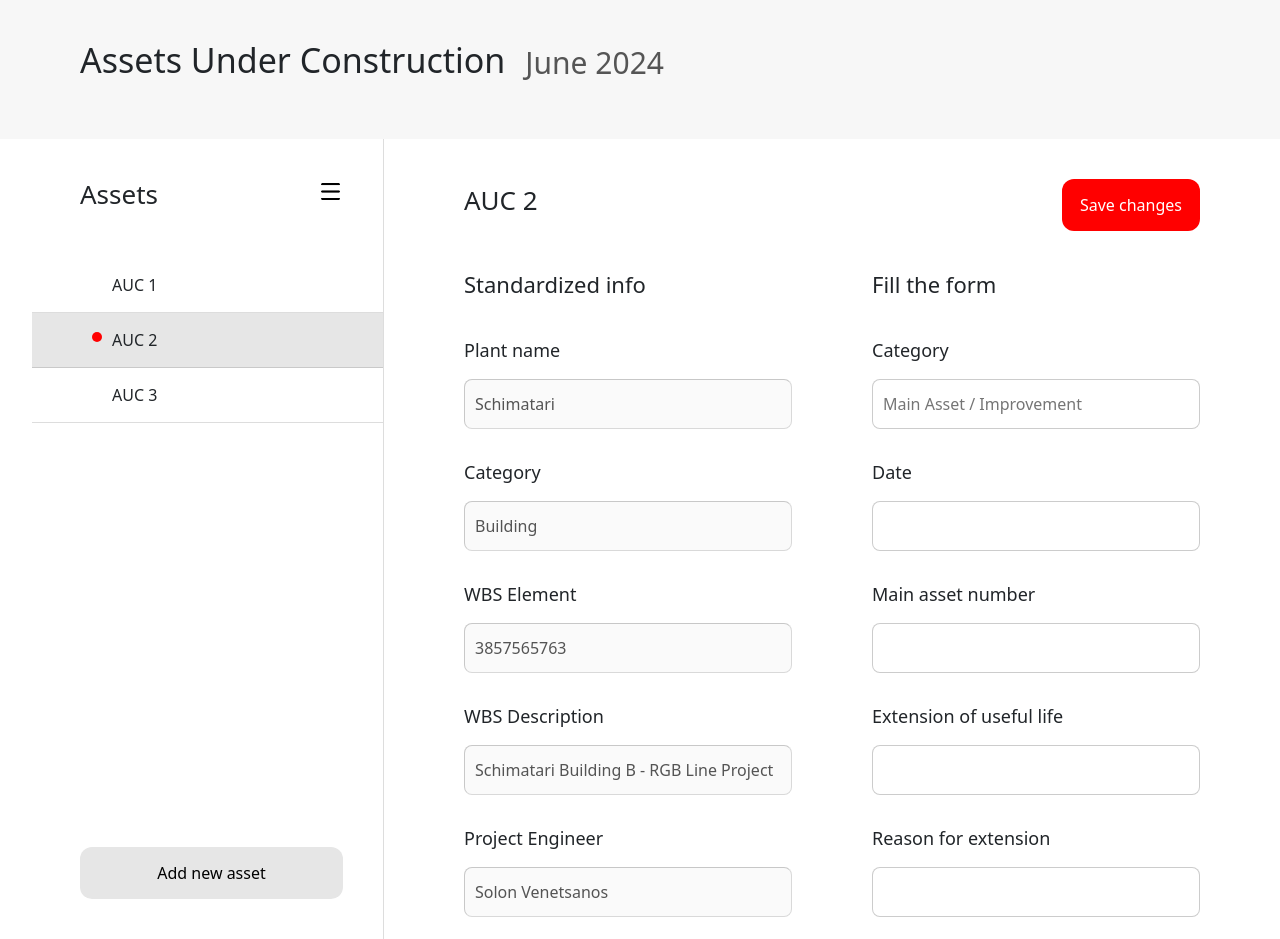
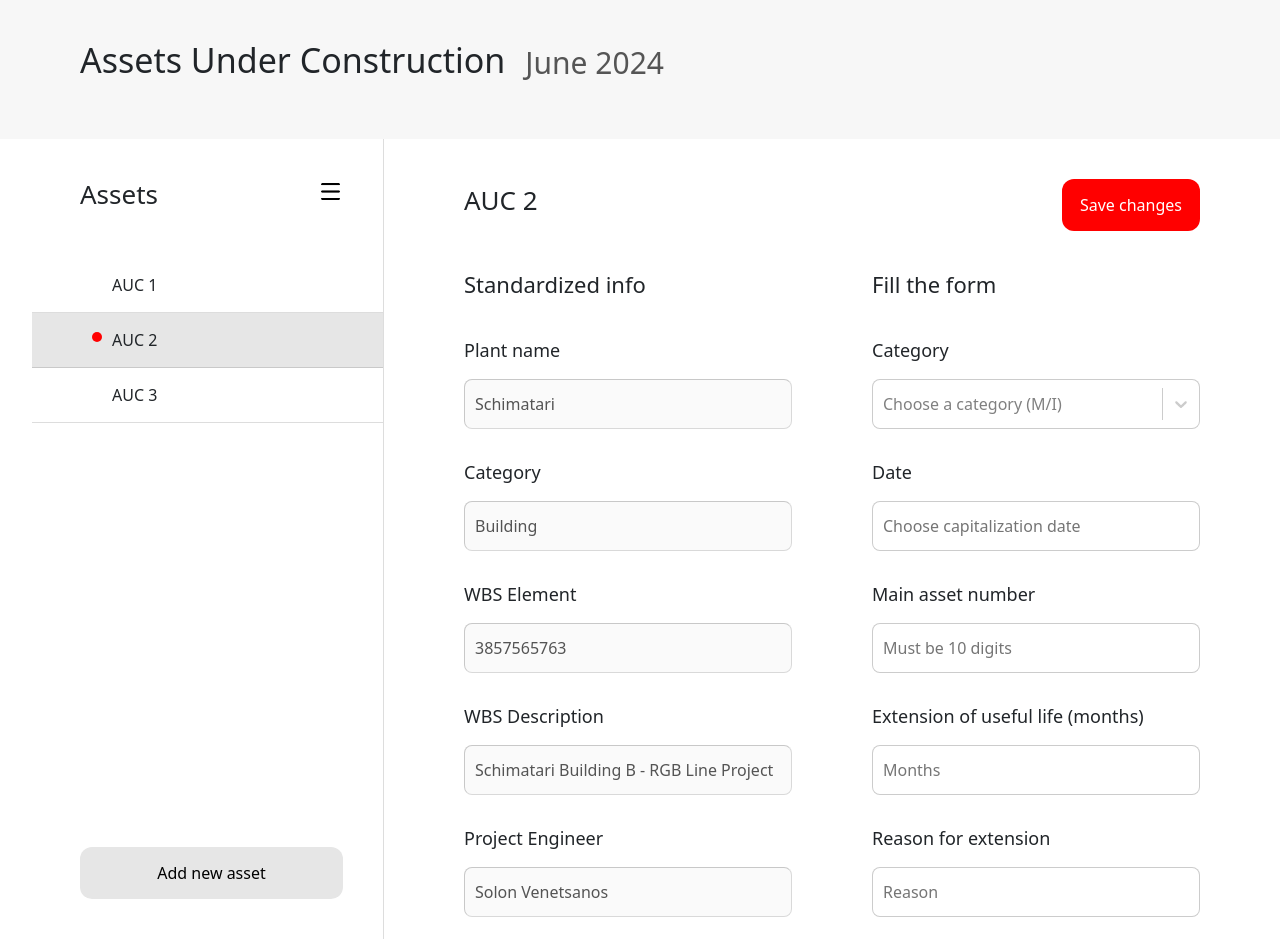
Before and after one commit to AMISTheProject/AMIS, a React (Create React App) app: page /auc in a window 1280 px wide. Shown: the part 120-1059 px from the top of the page. Built offline with nearby package versions, Linux system fonts and the light colour scheme.

Commit message:
Add prefixed and free to fill fields in AUC page

```diff
--- a/src/assets/style/styles.css
+++ b/src/assets/style/styles.css
@@ -274,8 +274,8 @@
 }
 
 .auc-page {
-    height: 100%;
     width: 70%;
+    overflow-y: scroll;
 }
 
 .asset-screen-container {
@@ -917,3 +917,17 @@
     80% {transform: scaleX(1.1) scaleY(1.1);}
     100% {transform: scaleX(0) scaleY(0);}
   }
+
+  .footer-buttons {
+    display:flex;
+    flex-direction: row;
+    justify-content: space-between;
+}
+
+#group-icon {
+    cursor: pointer;
+}
+
+#group-icon:active {
+    opacity: 0.7;
+}
--- a/src/screens/AssetScreen.js
+++ b/src/screens/AssetScreen.js
@@ -1,7 +1,23 @@
 import '../assets/style/styles.css';
 import { PrimaryButton } from '../components/PrimaryButton';
+import { DropdownList } from '../components/DropdownList';
 
 export const AssetScreen = ({title}) => {
+
+    const categoryOptions= [
+        { value: 'main-asset', label: 'Main Asset' },
+        { value: 'improvement', label: 'Improvement' }
+    ]
+
+    const assetSuperNumbers = [
+        {value:'1616454461', label: '1616454461'},
+        {value:'1616454462', label: '1616454462'},
+        {value:'1616454463', label: '1616454463'},
+        {value:'1616454464', label: '1616454464'},
+        {value:'1616454465', label: '1616454465'},
+        {value:'1616454466', label: '1616454466'}
+    ]
+
     return (
         <div className='asset-screen-container'>
             <div className='asset-screen-title-container'>
@@ -38,36 +54,109 @@ export const AssetScreen = ({title}) => {
                             <label className='asset-screen-input-label' for="proj-eng">Project Engineer</label>
                             <input className='asset-screen-input-field-prefixed' type="text" id="proj-eng" name="proj-eng" value='Solon Venetsanos' disabled='true'></input>
                         </div>
+
+                        <div className='asset-screen-input-container'>
+                            <label className='asset-screen-input-label' for="proj-eng">Cost Center</label>
+                            <input className='asset-screen-input-field-prefixed' type="text" id="cost-center" name="cost-center" value='ATH1105 ' disabled='true'></input>
+                        </div>
+
+                        <div className='asset-screen-input-container'>
+                            <label className='asset-screen-input-label' for="proj-eng">Currency</label>
+                            <input className='asset-screen-input-field-prefixed' type="text" id="currency" name="currency" value='EURO (€)' disabled='true'></input>
+                        </div>
+
+                        <div className='asset-screen-input-container'>
+                            <label className='asset-screen-input-label' for="proj-eng">Book Value</label>
+                            <input className='asset-screen-input-field-prefixed' type="text" id="currency" name="currency" value='13.345,45 €' disabled='true'></input>
+                        </div>
+
+                        <div className='asset-screen-input-container'>
+                            <label className='asset-screen-input-label' for="proj-eng">Purchase Order (PO)</label>
+                            <input className='asset-screen-input-field-prefixed' type="text" id="purchase-order" name="purchase-order" value='459688721' disabled='true'></input>
+                        </div>
+
+                        <div className='asset-screen-input-container'>
+                            <label className='asset-screen-input-label' for="proj-eng">PO Line</label>
+                            <input className='asset-screen-input-field-prefixed' type="text" id="po-line" name="po-line" value='3' disabled='true'></input>
+                        </div>
+
+                        <div className='asset-screen-input-container'>
+                            <label className='asset-screen-input-label' for="proj-eng">PO Line Description</label>
+                            <input
+                            className='asset-screen-input-field-prefixed' type="text" id="po-line-desc" name="po-line-desc" value='Returnable Glass Bottle line (RGB)' disabled='true'></input>
+                        </div>
+
+                        <div className='asset-screen-input-container'>
+                            <label className='asset-screen-input-label' for="proj-eng">Estimated completion date based on RFA</label>
+                            <input
+                            className='asset-screen-input-field-prefixed' type="text" id="comp-date" name="comp-date" value='02.08.2024' disabled='true'></input>
+                        </div>
                     </div>
                 </div>
                 <div className='asset-screen-form-half-container'>
                     <h4 className='asset-screen-form-subtitle'>Fill the form</h4>
-
                     <div className='asset-screen-fields-container'>
                         <div className='asset-screen-input-container'>
                             <label className='asset-screen-input-label' for="category">Category</label>
-                            <input className='asset-screen-input-field' type="text" id="category" name="category" placeholder='Main Asset / Improvement'></input>
+                            <DropdownList
+                                options = {categoryOptions}
+                                placeholder={'Choose a category (M/I)'}
+                            />
                         </div>
 
                         <div className='asset-screen-input-container'>
                             <label className='asset-screen-input-label' for="category">Date</label>
-                            <input className='asset-screen-input-field' type="text" id="date" name="date" ></input>
+                            <input className='asset-screen-input-field' type="text" id="date" name="date" placeholder="Choose capitalization date" ></input>
                         </div>
 
                         <div className='asset-screen-input-container'>
                             <label className='asset-screen-input-label' for="main-asset-number">Main asset number</label>
-                            <input className='asset-screen-input-field' type="text" id="main-asset-number" name="main-asset-number" ></input>
+                            <input className='asset-screen-input-field' type="text" id="main-asset-number" name="main-asset-number" placeholder='Must be 10 digits' ></input>
                         </div>
 
                         <div className='asset-screen-input-container'>
-                            <label className='asset-screen-input-label' for="extension">Extension of useful life</label>
-                            <input className='asset-screen-input-field' type="text" id="extension" name="extension" ></input>
+                            <label className='asset-screen-input-label' for="extension">Extension of useful life (months)</label>
+                            <input className='asset-screen-input-field' type="text" id="extension" name="extension" placeholder='Months'></input>
                         </div>
 
                         <div className='asset-screen-input-container'>
                             <label className='asset-screen-input-label' for="reason">Reason for extension</label>
-                            <input className='asset-screen-input-field' type="text" id="reason" name="reason" ></input>
+                            <input className='asset-screen-input-field' type="text" id="reason" name="reason" placeholder='Reason' ></input>
                         </div>
+
+                        <div className='asset-screen-input-container'>
+                            <label className='asset-screen-input-label' for="reason">Asset Super Number</label>
+                            <DropdownList
+                                options={assetSuperNumbers}
+                                placeholder={'Must be 10 digits'}
+                            />
+                        </div>
+
+                        <div className='asset-screen-input-container'>
+                            <label className='asset-screen-input-label' for="reason">Asset Description</label>
+                            <input className='asset-screen-input-field' type="text" id="desc" name="desc" placeholder='Description'></input>
+                        </div>
+
+                        <div className='asset-screen-input-container'>
+                            <label className='asset-screen-input-label' for="reason">Acquisition Value</label>
+                            <input className='asset-screen-input-field' type="text" id="acq-value" name="acq-value" placeholder='Value in euros (€)'></input>
+                        </div>
+
+                        <div className='asset-screen-input-container'>
+                            <label className='asset-screen-input-label' for="reason">Depreciated Value</label>
+                            <input className='asset-screen-input-field' type="text" id="acq-value" name="acq-value" placeholder='Value in euros (€)'></input>
+                        </div>
+
+                        <div className='asset-screen-input-container'>
+                            <label className='asset-screen-input-label' for="reason">Comment</label>
+                            <input className='asset-screen-input-field' type="text" id="comment-field" name="comment-field" ></input>
+                        </div>
+
+                        <div className='footer-buttons'>
+                            <PrimaryButton className="auc-save-button" text='Save Changes' bgColor='red' color='#fff'/>
+                            <PrimaryButton className="auc-save-button" text='Submit AUC' bgColor='red' color='#fff'/>
+                        </div>
+
                     </div>
                 </div>
             </div>
```
